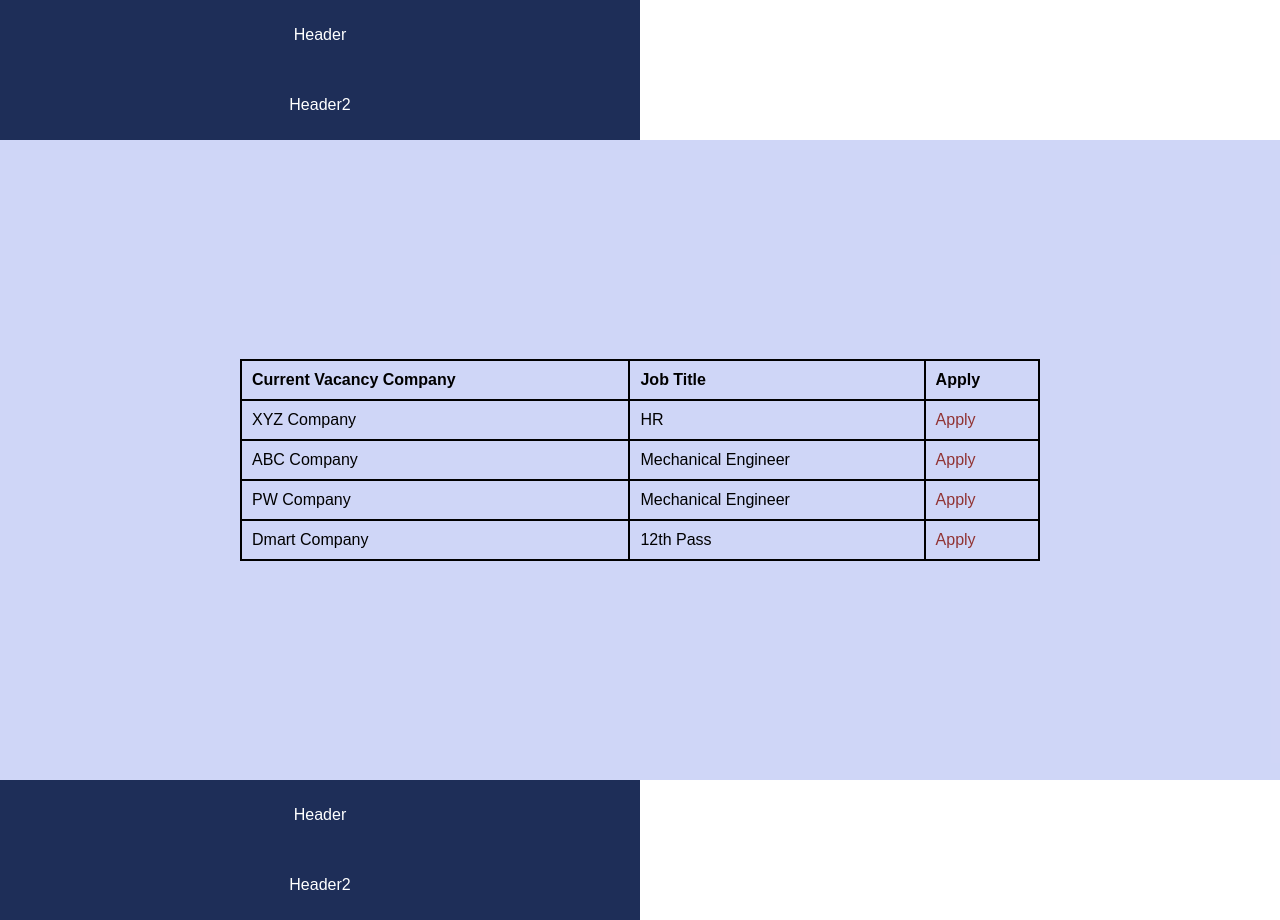
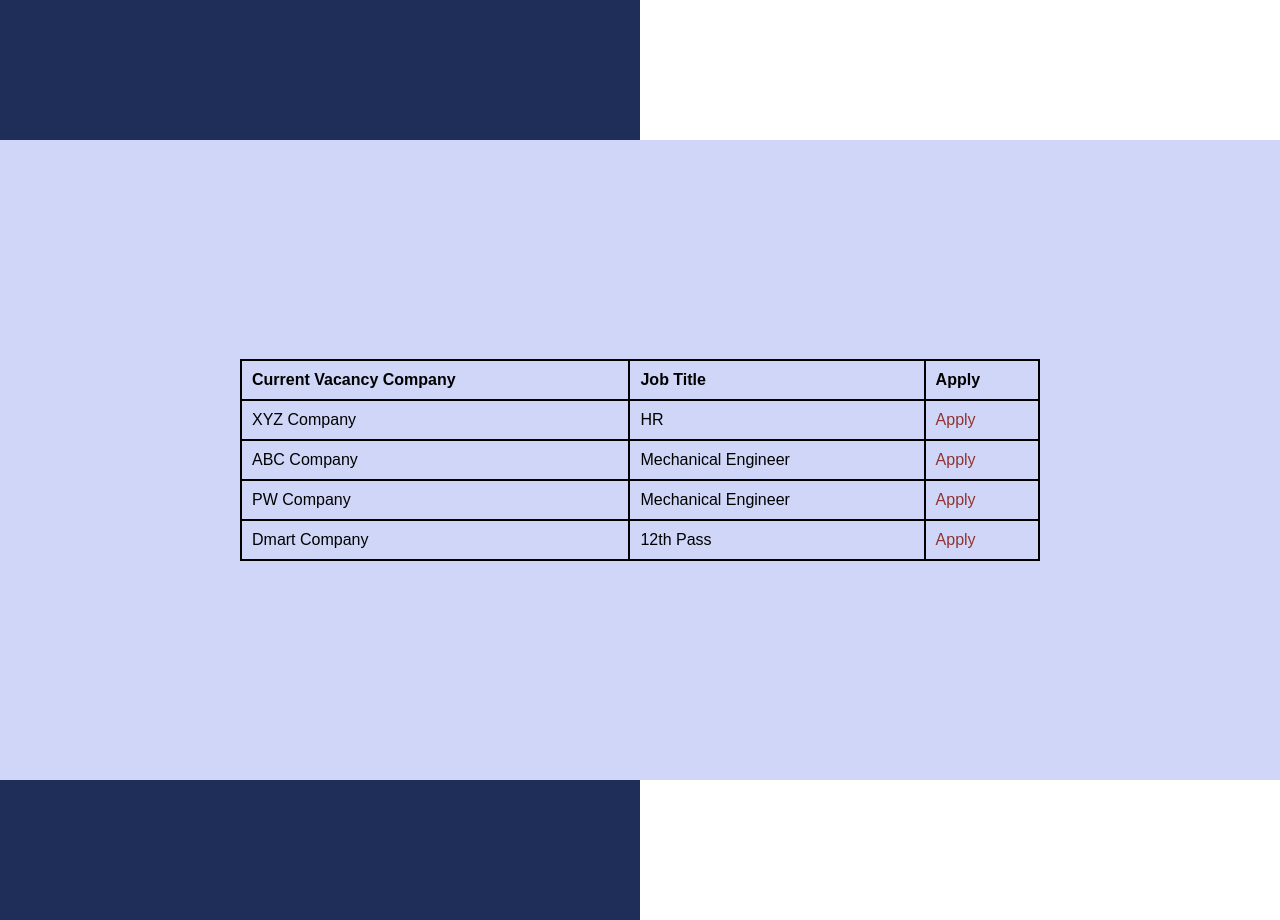
Before and after one commit to Saurabh-199/distil, a plain HTML site: page career.html in a window 1280 px wide. Drawn offline with Linux system fonts and the light colour scheme.

Commit message:
Update career.html

```diff
--- a/career.html
+++ b/career.html
@@ -59,8 +59,8 @@
     </style>
 </head>
 <body>
-    <div class="header">Header</div>
-    <div class="header2">Header2</div>
+    <div class="header"></div>
+    <div class="header2"></div>
     <div class="career">
         <table>
             <tr>
@@ -90,7 +90,7 @@
             </tr>
         </table>
     </div>
-    <div class="header">Header</div>
-    <div class="header2">Header2</div>
+    <div class="header"></div>
+    <div class="header2"></div>
 </body>
 </html>
```
